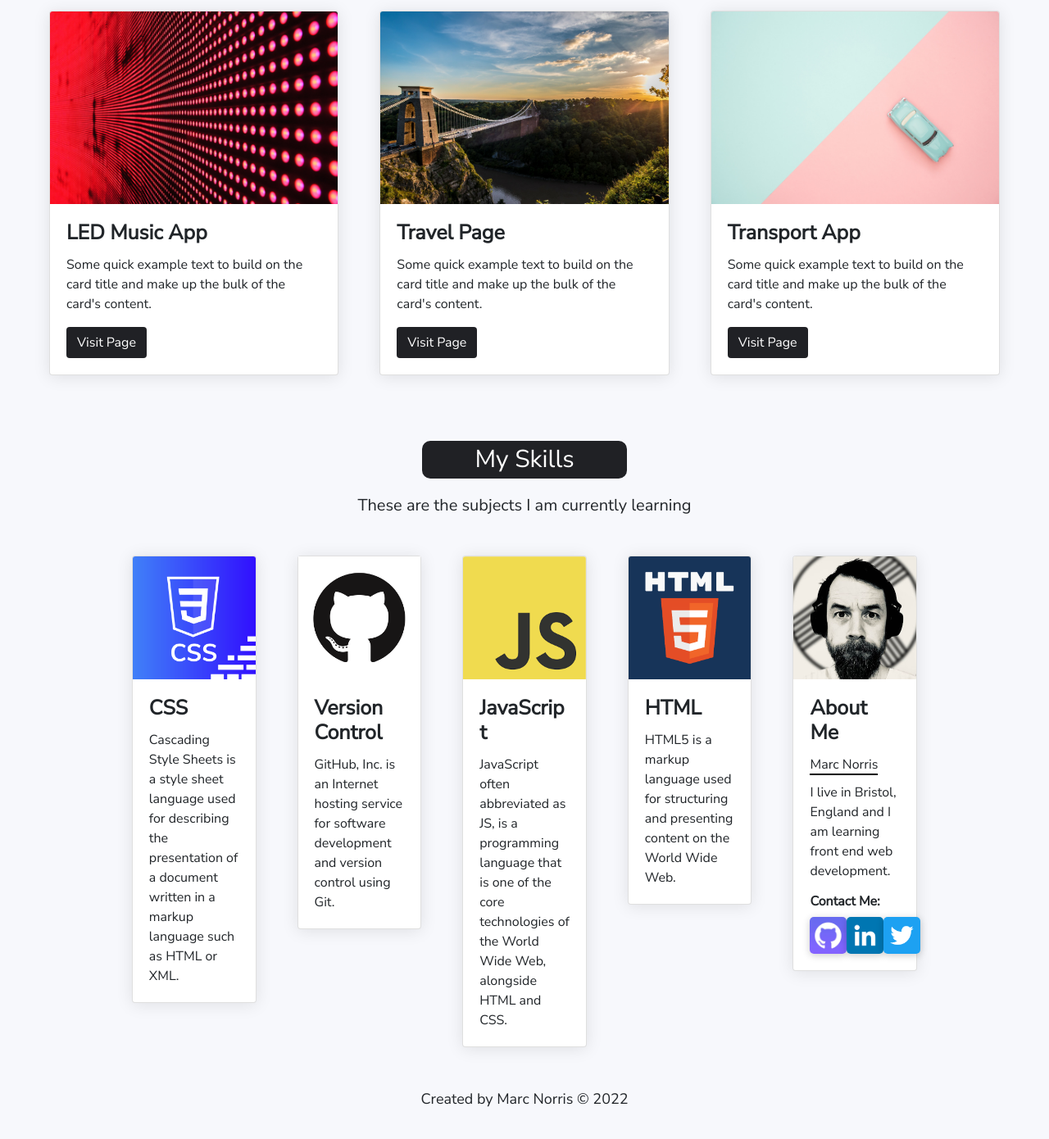
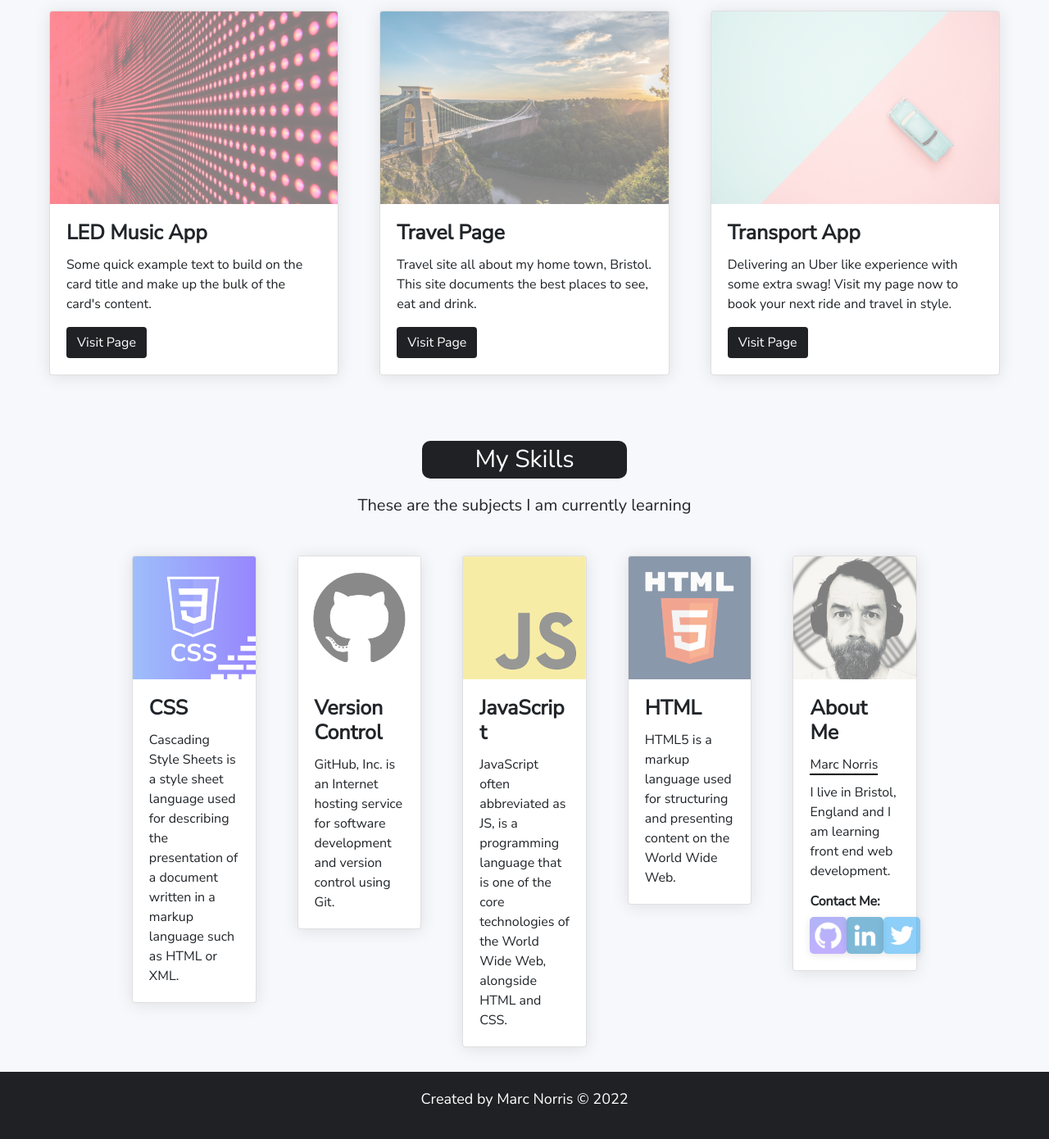
Before and after one commit to shaky411/Bootstrap-Portfolio, a plain HTML site: page index.html in a window 1280 px wide. Shown: the part 740-2130 px from the top of the page at 82% size. Drawn offline with nearby package versions, Linux system fonts and the light colour scheme.

Commit message:
added readme and footer

```diff
--- a/css/style.css
+++ b/css/style.css
@@ -71,6 +71,14 @@ body {
     background-color: var(--accent-color);
 }
 
+.card img {
+    opacity: 0.5;
+}
+
+.card img:hover {
+    opacity: 1;
+}
+
 
 /* Skills section */
 /* contact/about */
@@ -110,7 +118,6 @@ body {
 
 .cardContact h6 {
     font-weight: bold;
-
 }
 
 /* Flex Items */
@@ -162,9 +169,13 @@ body {
 }
 
 footer {
+    display: flex;
+    flex-direction: column;
     padding: 20px;
     text-align: center;
     font-size: 18px;
+    background-color: var(--accent-color);
+    color: white;
   }
 
 
@@ -178,4 +189,5 @@ footer {
 .btn:hover {
     color: white;
     background-color: #333842;
+    box-shadow: 0 5px 10px rgba(0, 0, 0, 0.4);
 }
--- a/index.html
+++ b/index.html
@@ -108,8 +108,7 @@
                       <img src="./images/bristol.jpg" class="card-img-top" alt="...">
                       <div class="card-body">
                         <h5 class="card-title">Travel Page</h5>
-                        <p class="card-text">Some quick example text to build on the card title and make up the bulk of the card's
-                          content.</p>
+                        <p class="card-text">Travel site all about my home town, Bristol. This site documents the best places to see, eat and drink.</p>
                         <a href="#" class="btn">Visit Page</a>
                       </div>
                     </div>
@@ -120,8 +119,7 @@
                       <img src="./images/02-portfolio-3.jpg" class="card-img-top" alt="...">
                       <div class="card-body">
                         <h5 class="card-title">Transport App</h5>
-                        <p class="card-text">Some quick example text to build on the card title and make up the bulk of the card's
-                          content.</p>
+                        <p class="card-text">Delivering an Uber like experience with some extra swag! Visit my page now to book your next ride and travel in style.</p>
                         <a href="#" class="btn">Visit Page</a>
                       </div>
                     </div>
```
Also changed, not shown: 1 other file.
